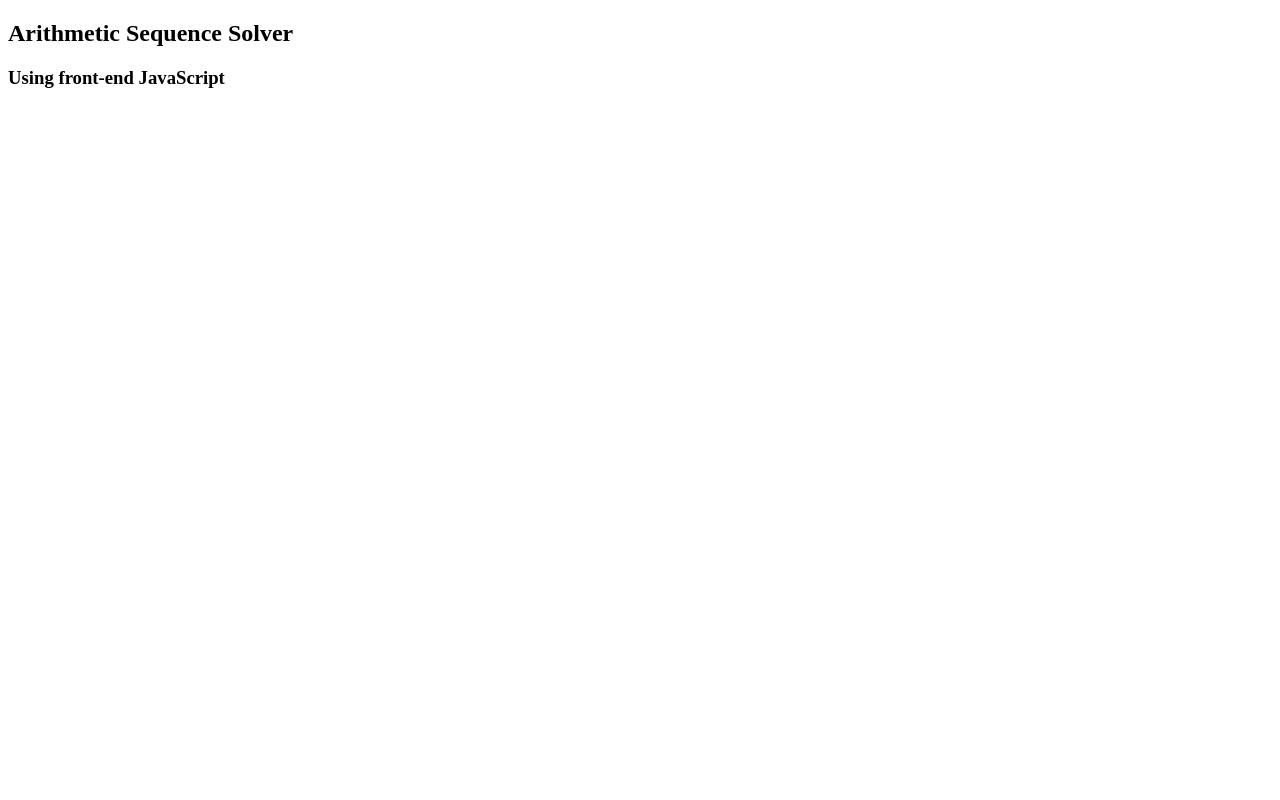
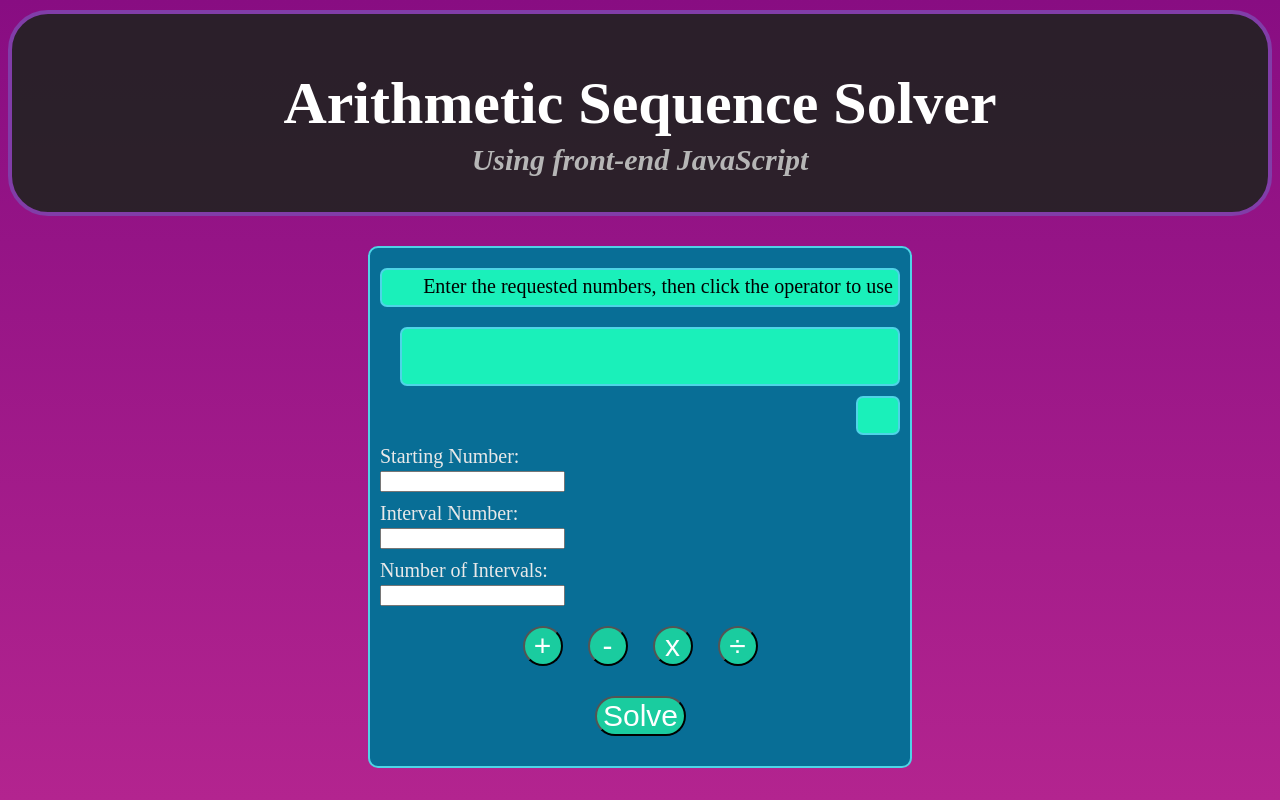
Before and after one commit to Poisonite/arithmeticSequenceSolver, a plain HTML site: page index.html in a window 1280 px wide. Drawn offline with Linux system fonts and the light colour scheme.

Commit message:
V0.1
HTML complete

CSS layout complete

```diff
--- a/index.html
+++ b/index.html
@@ -9,16 +9,41 @@
         <title>Arithmetic Sequence Solver</title>
     </head>
     <body>
-        <div class="col-1-1">
-            <div class="row">
-                <h2>Arithmetic Sequence Solver</h2>
-                <h3>Using front-end JavaScript</h3>
+        <div class="titleHeader">
+            <h2>Arithmetic Sequence Solver</h2>
+            <h3>Using front-end JavaScript</h3>
+        </div>
+        <div class="container">
+            <div class="row" id="instructions"></div>
+            <div class="row" id="answerOutput"></div>
+            <div class="row" id="opOutput"></div>
+
+            <div class="row" id="dataEntry">
+                <div class="inputBoxes">
+                    Starting Number:<br/>
+                    <input type="number" name="startingNum" id="startingNum" />
+                </div>
+                <div class="inputBoxes">
+                    Interval Number:<br/>
+                    <input type="number" name="intervalNum" id="intervalNum" />
+                </div>
+                <div class="inputBoxes">
+                    Number of Intervals:<br/>
+                    <input type="number" name="intervalCount" id="intervalCount" />
+                </div>
+                <div id="operators">
+                    <button class="opButton" onclick="opEval(1)">+</button> <!-- !!!: Add -->
+                    <button class="opButton" onclick="opEval(2)">-</button> <!-- !!!: Subtract -->
+                    <button class="opButton" onclick="opEval(3)">x</button> <!-- !!!: Multiply -->
+                    <button class="opButton" onclick="opEval(4)">&#247;</button> <!-- !!!: Divide -->
+                </div>
+            </div>
+            <div class="row" id="submitB">
+                <div>
+                    <button class="submitButton" onclick="dataCollect()">Solve</button>
+                </div>
             </div>
         </div>
-        <div class="col-1-1">
-            <div class="row">
-
-            </div>
         </div>
     </body>
 </html>
--- a/solver.js
+++ b/solver.js
@@ -1,10 +1,19 @@
 //These inital values are set outside of the loop function so that they don't get reset when the loop runs again
 var counter = 1;
 var temp = 4;
+var startingNum = "";
+var intervalNum = "";
+var instructions = document.getElementById("instructions"); //short hand for this command
 console.log("Arithmetic Sequence calculator for the number 4 if 1 is added to it 13 times"); // Adds context to the console
 
-loop(); //Runs the function below, this only triggers once
-function loop(){
+initInstructions();
+function initInstructions(){
+    instructions.innerHTML = "Enter the requested numbers, then click the operator to use";
+}
+
+
+solveLoop(); //Runs the function below, this only triggers once
+function solveLoop(){
     //Only increases the answer if the math has been run less than/equal to 13 times
     if(counter <= 12){
         var solve = temp + 1; // raises the value of temp by 1
@@ -12,7 +21,7 @@ function loop(){
         temp = solve; //Changes the value of the global var temp to be the value of the var + 1 as calculated with the num var
         // console.log("temp: " + temp); //Debug line for temp answer var
         // console.log("counter: " + counter); //Debug line for counter var
-        loop(); //repeats the above code in the if statement with the new counter and temp vars recorded
+        solveLoop(); //repeats the above code in the if statement with the new counter and temp vars recorded
     }
     //If the counter is at 13 or above it takes the last recorded temp value and puts it to a new var which is displayed in a console
     else{
--- a/styles.css
+++ b/styles.css
@@ -0,0 +1,117 @@
+html{
+    height: 100%;
+}
+body{
+    background-color: white;
+    background: linear-gradient(rgb(136, 13, 130), rgb(179, 36, 143));
+    font-size: 20px;
+    color: rgb(233, 233, 233);
+}
+
+.titleHeader{
+    text-align: center;
+    background-color: rgba(34, 34, 34, 0.904);
+    color: white;
+    border: rgb(129, 61, 168) solid 4px;
+    border-radius: 40px;
+    padding: 5px 0px;
+    margin: 10px 0px;
+}
+.titleHeader h2{
+    font-size: 60px;
+    margin-bottom: 5px;
+}
+.titleHeader h3{
+    font-size: 30px;
+    font-style: italic;
+    margin-top: 5px;
+    color: rgb(182, 182, 182);
+}
+
+.container{
+    width: 520px;
+    height: auto;
+    margin: 30px auto;
+    padding: 10px;
+    border-radius: 10px;
+    background-color: rgb(8, 110, 150);
+    padding-top: 20px;
+    border: rgb(78, 212, 230) solid 2px;
+}
+
+#instructions{
+    border: solid 2px rgb(78, 212, 230);
+    height: 25px;
+    padding: 5px;
+    text-align: right;
+    float: none;
+    margin: 0 auto;
+    background-color: rgb(26, 240, 186);
+    border-radius: 7px;
+    color: black;
+}
+
+#answerOutput{
+    border: solid 2px rgb(78, 212, 230);
+    height: 45px;
+    padding: 5px;
+    text-align: right;
+    font-size: 30px;
+    float: none;
+    margin-top: 20px;
+    margin-left: 20px;
+    background-color: rgb(26, 240, 186);
+    border-radius: 7px;
+    color: black;
+}
+#opOutput{
+    border: solid 2px rgb(78, 212, 230);
+    height: 25px;
+    width: 30px;
+    padding: 5px;
+    margin-top: 10px;
+    margin-left: auto;
+    text-align: center;
+    background-color: rgb(26, 240, 186);
+    border-radius: 7px;
+    color: black;
+}
+.inputBoxes{
+    margin-top: 10px;
+    margin-bottom: 10px;
+}
+
+button{
+    width: 40px;
+    height: 40px;
+    margin: 10px;
+    border-radius: 32px;
+    background-color: rgb(26, 204, 159);
+    color: white;
+    font-size: 30px;
+}
+#operators{
+    margin-left: auto;
+    margin-right: auto;
+    width: 255px;
+}
+button:hover{
+    background-color: rgb(26, 240, 186);
+    color: rgb(179, 179, 179);
+    transition: background-color 2s;
+    transition: color 2s;
+}
+
+#submitB{
+    width: 100px;
+    height: 50px;
+    /* text-align: center; */
+    margin-left: auto;
+    margin-right: auto;
+    padding-right: 10px;
+    margin-top: 10px;
+    margin-bottom: 20px;
+}
+button.submitButton{
+    width: auto;
+}
```
